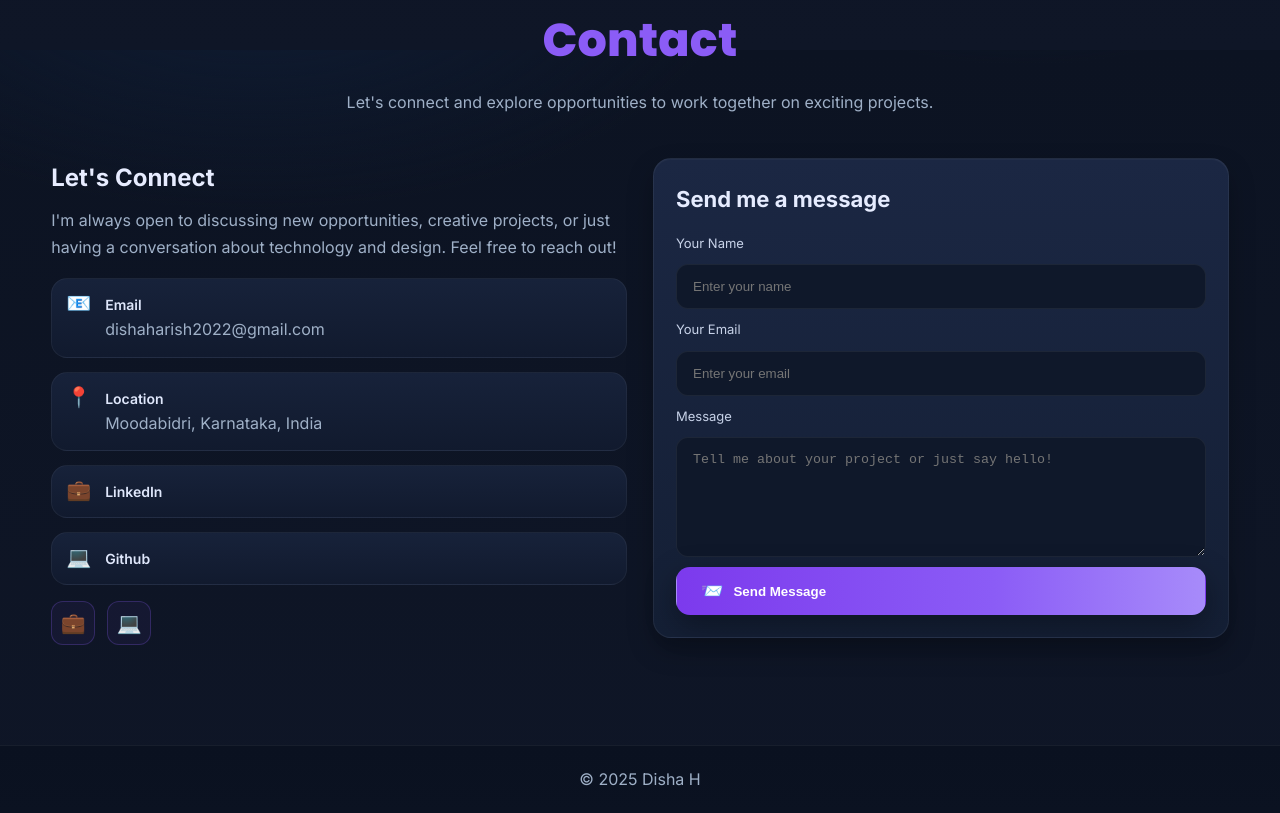
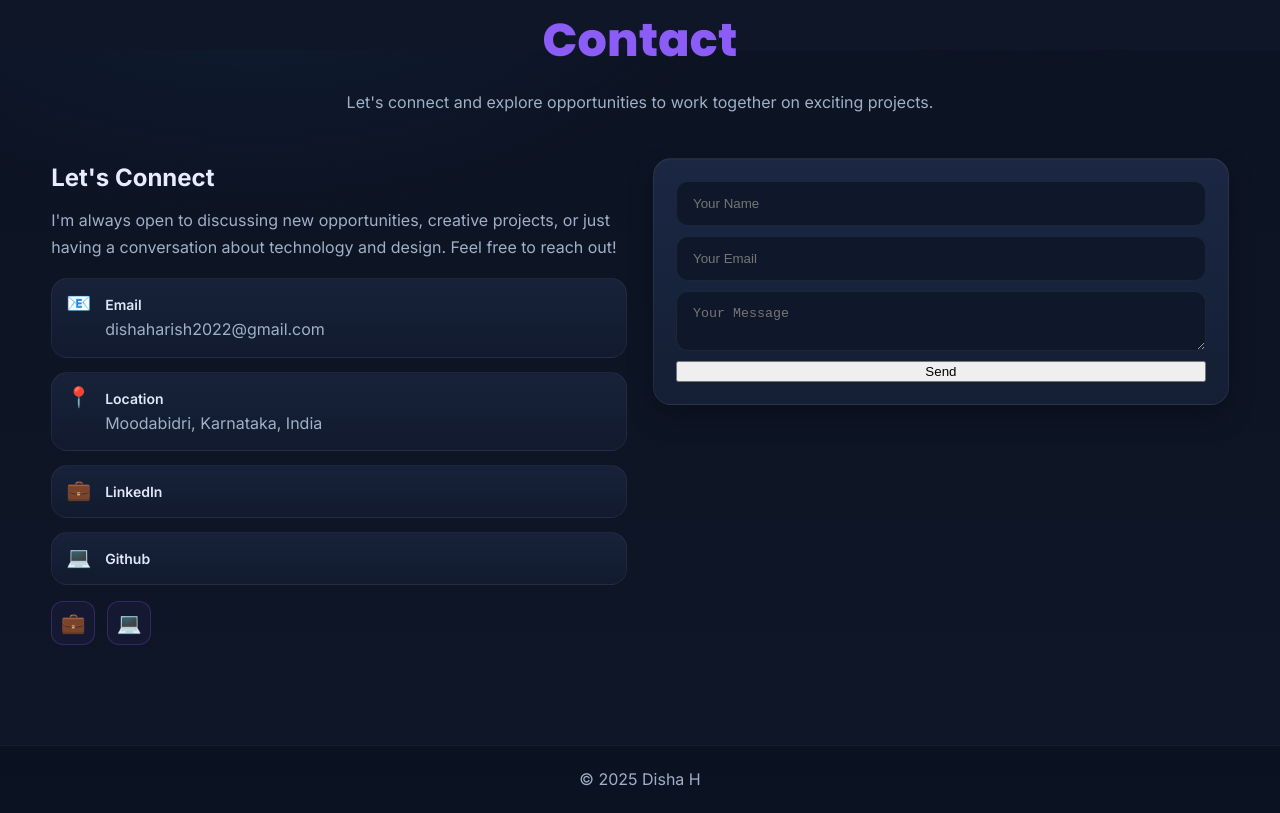
Before and after one commit to disha617/form, a plain HTML site: page index.html in a window 1280 px wide. Shown: the part 3150-3963 px from the top of the page. Drawn offline with Linux system fonts and the light colour scheme.

Commit message:
updated index.html

```diff
--- a/index.html
+++ b/index.html
@@ -296,27 +296,20 @@
             </div>
           </div>
 
-          <form class="contact-form" name="contact" method="POST" data-netlify="true">
-  <h3 class="form-title">Send me a message</h3>
-
+         <form class="contact-form" name="contact" method="POST" data-netlify="true">
+  <!-- Hidden input required by Netlify -->
   <input type="hidden" name="form-name" value="contact" />
 
-  <label>Your Name</label>
-  <input type="text" name="name" placeholder="Enter your name" required />
+  <input type="text" name="name" placeholder="Your Name" required>
+  <input type="email" name="email" placeholder="Your Email" required>
+  <textarea name="message" placeholder="Your Message" required></textarea>
 
-  <label>Your Email</label>
-  <input type="email" name="email" placeholder="Enter your email" required />
+  <button type="submit">Send</button>
 
-  <label>Message</label>
-  <textarea name="message" placeholder="Tell me about your project or just say hello!" rows="6" required></textarea>
+  <!-- Success message -->
+  <p class="success-msg" style="display:none;">✅ Message sent successfully!</p>
+</form>
 
-  <button class="btn btn-primary" type="submit">
-    <span class="btn-ic">📨</span> Send Message
-  </button>
-  <p class="success-msg" style="display:none; color:var(--accent); font-weight:600;">
-  ✅ Thank you! Your message has been sent.
-</p>
-</form>
 
         </div>
       </div>
```
